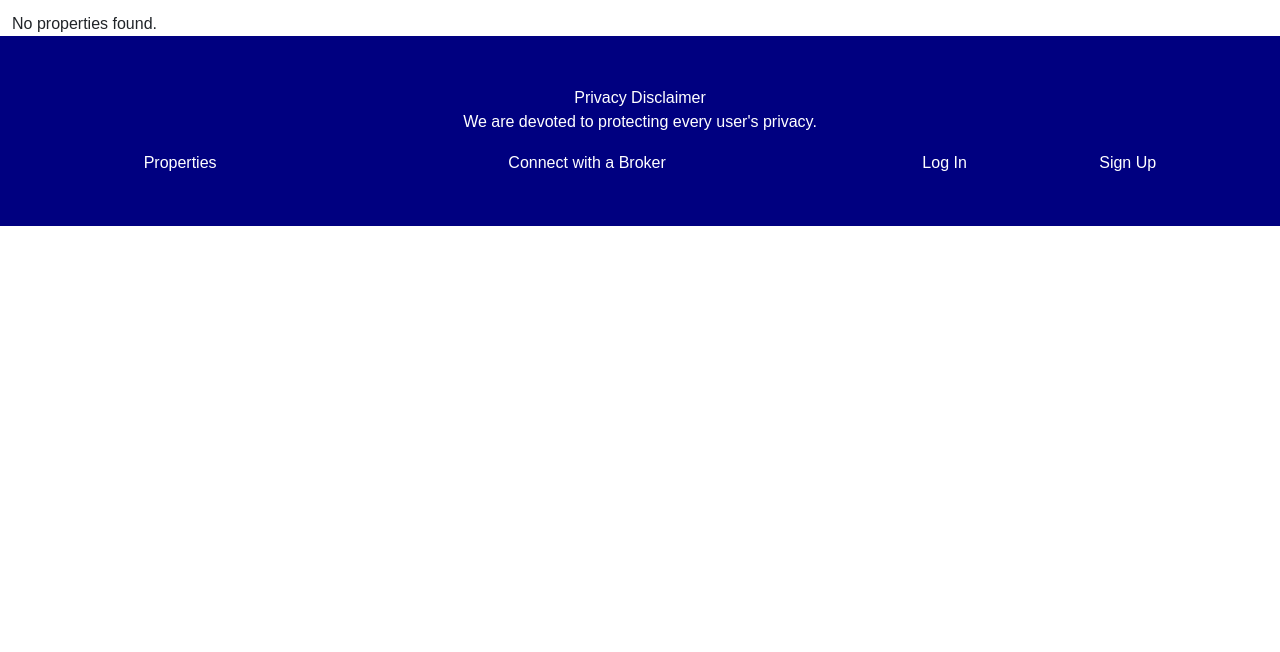
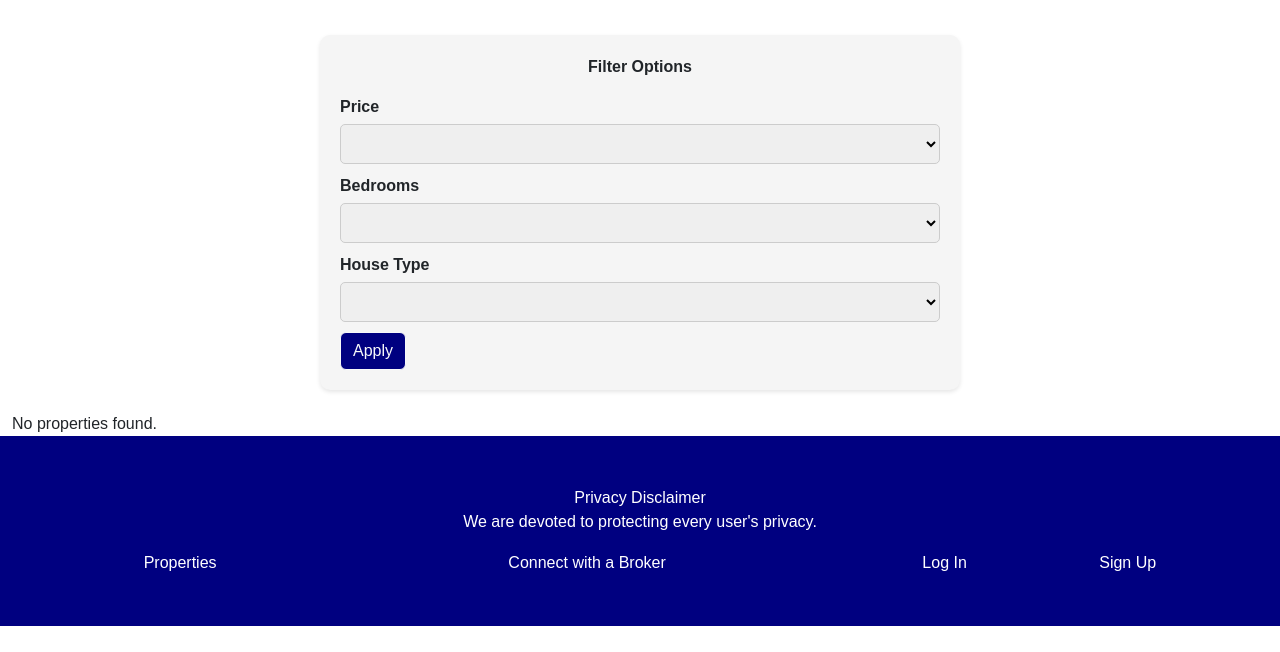
Before and after one commit to TheMagicRealtors/TheMagicRealtors-soen341projectF2023, a PHP site: page /properties.php in a window 1280 px wide. Shown: the part 82-734 px from the top of the page. Run offline with PHP 8.4, Linux system fonts and the light colour scheme; data that the repository does not hold is empty; some libraries are stand-ins or nearby versions.

Commit message:
added filter option on property page

```diff
--- a/Sprint2/property page/properties.php
+++ b/Sprint2/property page/properties.php
@@ -1,9 +1,89 @@
 <?php
     require 'header.php';
 ?>
+
+<style>
+
+.centered-form {
+    display: flex;
+    align-items: center;
+    justify-content: center;
+    height: 50vh;
+}
+.filter-form {
+    background-color: #f5f5f5;
+    padding: 20px;
+    border-radius: 10px;
+    box-shadow: 0 2px 4px rgba(0, 0, 0, 0.1);
+    margin: 10px;
+    width: 50%;
+}
+
+.filter-form label {
+    display: block;
+    font-weight: bold;
+    margin-bottom: 5px;
+    font-size: 16px;
+}
+
+.filter-form select {
+    width: 100%;
+    padding: 10px;
+    border: 1px solid #ccc;
+    border-radius: 5px;
+    font-size: 14px;
+    margin-bottom: 10px;
+}
+
+.filter-form select option {
+    font-size: 14px;
+    color: #333;
+}
+
+.filter-form select:focus {
+    border-color: #007BFF;
+    outline: none;
+}
+</style>
+
     <div>
         <h1 style="font-size: 72px;">AVAILABLE PROPERTIES</h1>
     </div>
+
+<div class="centered-form">
+    <form method="post" action="filter.php" class="filter-form">
+        <p style = "text-align:center; font-weight:bold;">Filter Options</p>
+
+<label for="price">Price</label>
+<select name="price" id="price">
+  <option value=""></option>
+  <option value="below">Below 500,000$</option>
+  <option value="over">Over 500,000$</option>
+</select>
+
+<label for="bed">Bedrooms</label>
+<select name="bed" id="bed">
+  <option value=""></option>
+  <option value="one">1</option>
+  <option value="two">2</option>
+  <option value="three">3</option>
+  <option value="four">4</option>
+  <option value="five">5</option>
+</select>
+
+<label for="house">House Type</label>
+<select name="house" id="house">
+  <option value=""></option>
+  <option value="duplex">Duplex</option>
+  <option value="condonomium">Condonomium</option>
+  <option value="two-storey">Two-Storey</option>
+  <option value="bungalow">Bungalow</option>
+  <option value="">5</option>
+</select>
+
+<button class="btn btn-outline-light" type="submit" value = "apply" style="background-color:#000080; ">Apply</button>
+    </form>
+</div>
 
     <!-- Properties -->
     <div class="container-fluid">
```
Also changed, not shown: Sprint2/property page/filter.php (added).
